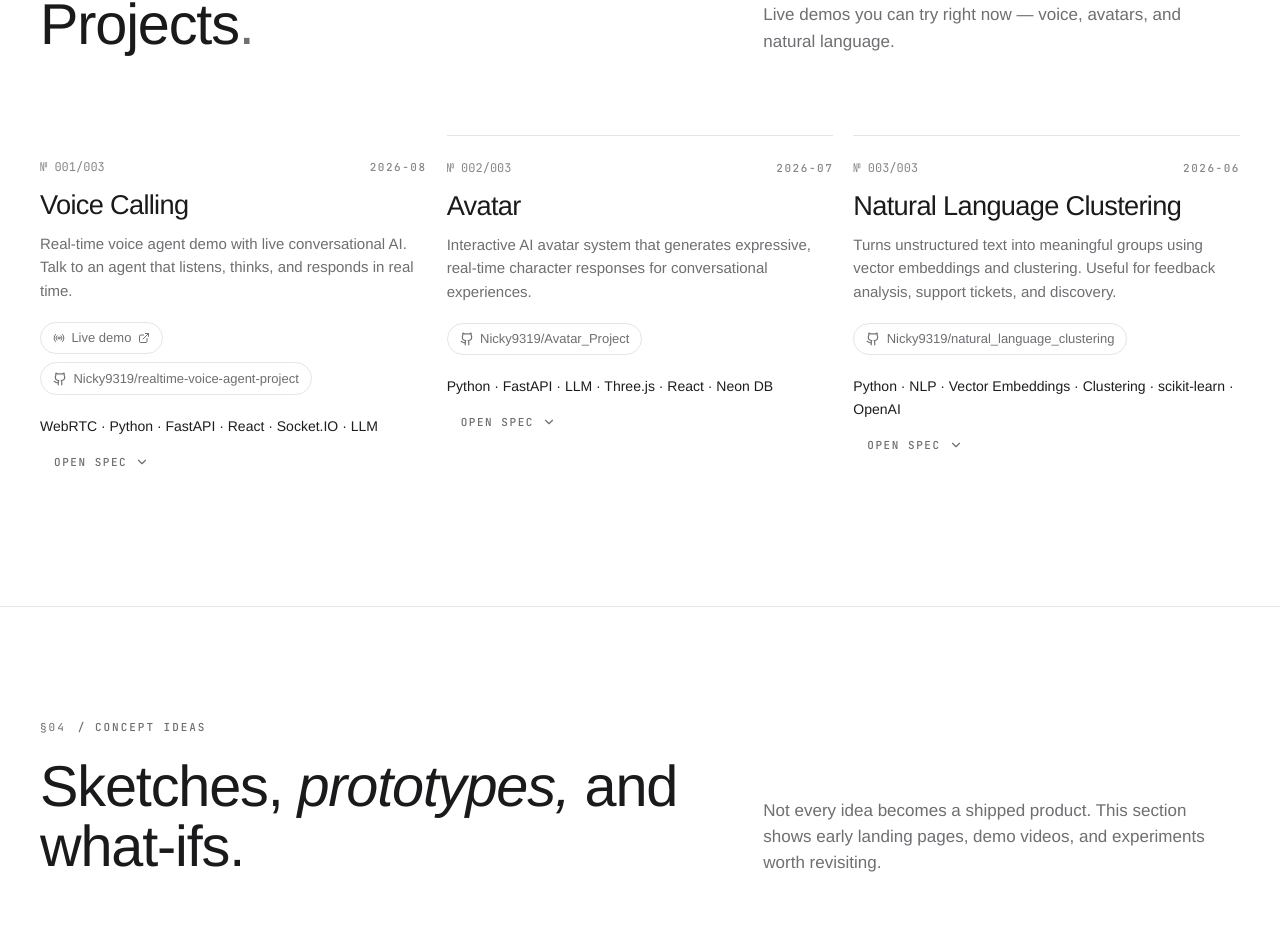
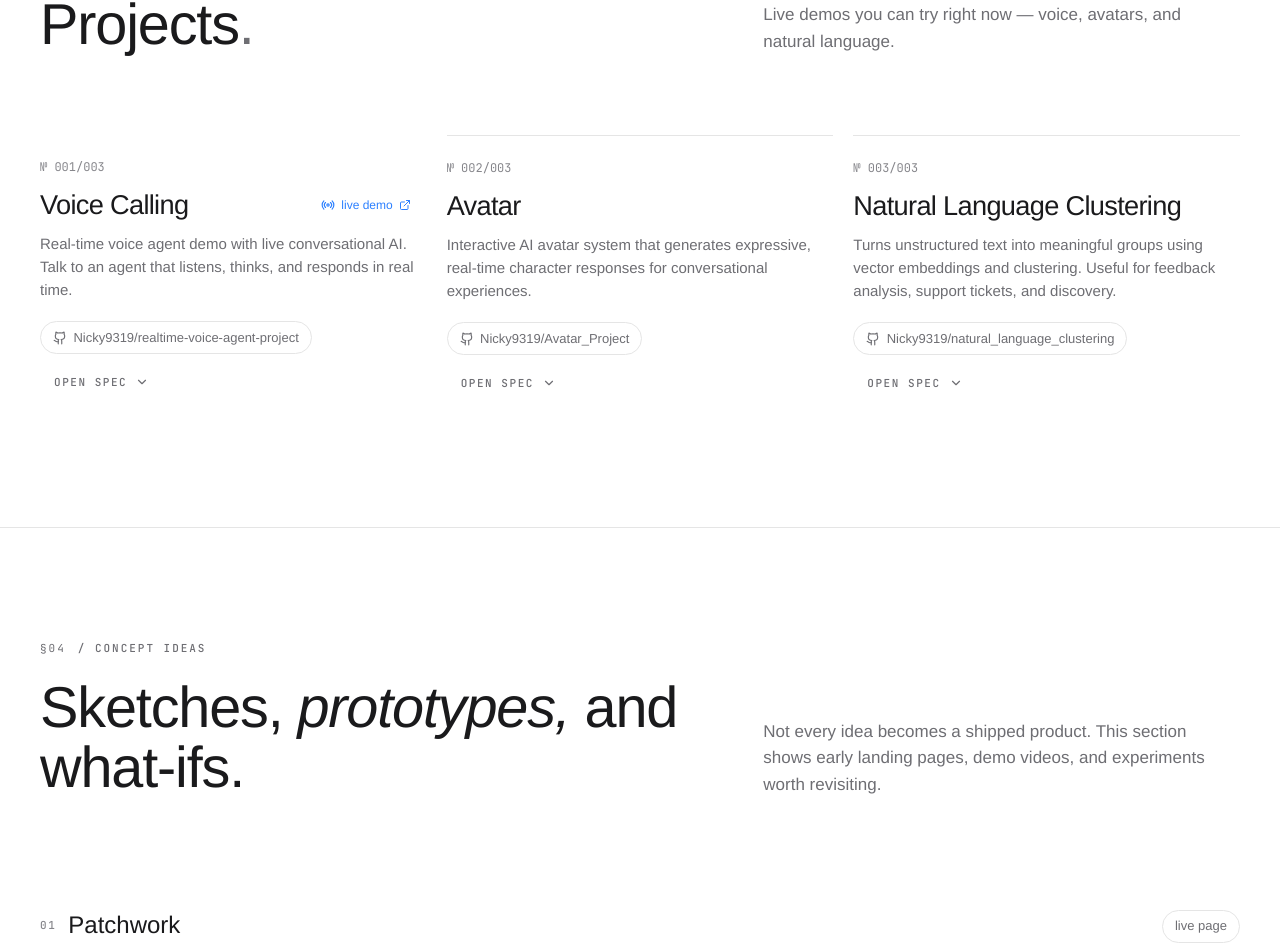
Before and after one commit to Nicky9319/Portfolio_Website, a React (Vite) app: page / in a window 1280 px wide. Shown: the part 2231-3183 px from the top of the page. Built offline with nearby package versions, Linux system fonts and the light colour scheme.

Commit message:
Enhance ProjectCard component with live demo link and tech stack display

```diff
--- a/src/components/project/ProjectCard.jsx
+++ b/src/components/project/ProjectCard.jsx
@@ -1,5 +1,5 @@
 import { motion, AnimatePresence } from 'framer-motion'
-import { ChevronDown, ExternalLink } from 'lucide-react'
+import { ChevronDown, ExternalLink, Radio } from 'lucide-react'
 import { GitHubWidget } from '../ui/GitHubWidget'
 import { useState } from 'react'
 
@@ -21,37 +21,38 @@ export function ProjectCard({ project, index, total }) {
         <span className="font-mono text-xs text-[var(--dim)] tabular">
           № {serial}/{String(total).padStart(3, '0')}
         </span>
-        <span className="label text-[var(--dim)]">
-          {project.timeline?.date}
-        </span>
       </div>
 
-      {/* Title */}
-      <h3 className="font-display text-2xl md:text-[1.7rem] text-[var(--paper)] leading-[1.05] tracking-tight mb-3">
-        {project.name}
-      </h3>
+      {/* Live demo + Title */}
+      <div className="flex items-center justify-between gap-4 mb-3">
+        <h3 className="font-display text-2xl md:text-[1.7rem] text-[var(--paper)] leading-[1.05] tracking-tight">
+          {project.name}
+        </h3>
+        {project.liveUrl && (
+          <a
+            href={project.liveUrl}
+            target="_blank"
+            rel="noopener noreferrer"
+            className="inline-flex items-center gap-1.5 text-xs text-blue-500 hover:text-blue-600 transition-colors shrink-0 mr-4"
+          >
+            <Radio className="w-3.5 h-3.5" />
+            <span>live demo</span>
+            <ExternalLink className="w-3 h-3" />
+          </a>
+        )}
+      </div>
 
       {/* Description */}
       <p className="body text-[var(--muted)] mb-5 leading-relaxed">
         {project.description}
       </p>
 
-      {/* GitHub / live widget */}
-      {(project.githubUrl || project.liveUrl) && (
+      {/* GitHub widget */}
+      {project.githubUrl && (
         <div className="mb-5">
-          <GitHubWidget
-            githubUrl={project.githubUrl}
-            liveUrl={project.liveUrl}
-          />
+          <GitHubWidget githubUrl={project.githubUrl} />
         </div>
       )}
-
-      {/* Tech stack */}
-      <div className="mb-4">
-        <p className="text-sm text-[var(--foreground)] leading-relaxed">
-          {project.techStack.join(' · ')}
-        </p>
-      </div>
 
       {/* Expand toggle */}
       <button
@@ -82,6 +83,26 @@ export function ProjectCard({ project, index, total }) {
             className="overflow-hidden"
           >
             <div className="pt-6 space-y-6">
+              {/* Tech stack */}
+              {project.techStack?.length > 0 && (
+                <div>
+                  <div className="flex items-baseline gap-3 mb-3">
+                    <span className="label text-[var(--primary)]">§ stack</span>
+                    <span className="label text-[var(--muted)]">technologies used</span>
+                  </div>
+                  <div className="flex flex-wrap gap-2">
+                    {project.techStack.map((tech) => (
+                      <span
+                        key={tech}
+                        className="pill"
+                      >
+                        {tech}
+                      </span>
+                    ))}
+                  </div>
+                </div>
+              )}
+
               {/* Architecture */}
               {project.architecture?.diagram && (
                 <div>
@@ -89,7 +110,7 @@ export function ProjectCard({ project, index, total }) {
                     <span className="label text-[var(--primary)]">fig. {serial}</span>
                     <span className="label text-[var(--muted)]">architecture</span>
                   </div>
-                  <pre className="ascii-diagram text-[var(--muted)] mt-2">
+                  <pre className="ascii-diagram text-[var(--muted)]">
                     {project.architecture.diagram}
                   </pre>
                 </div>
```
